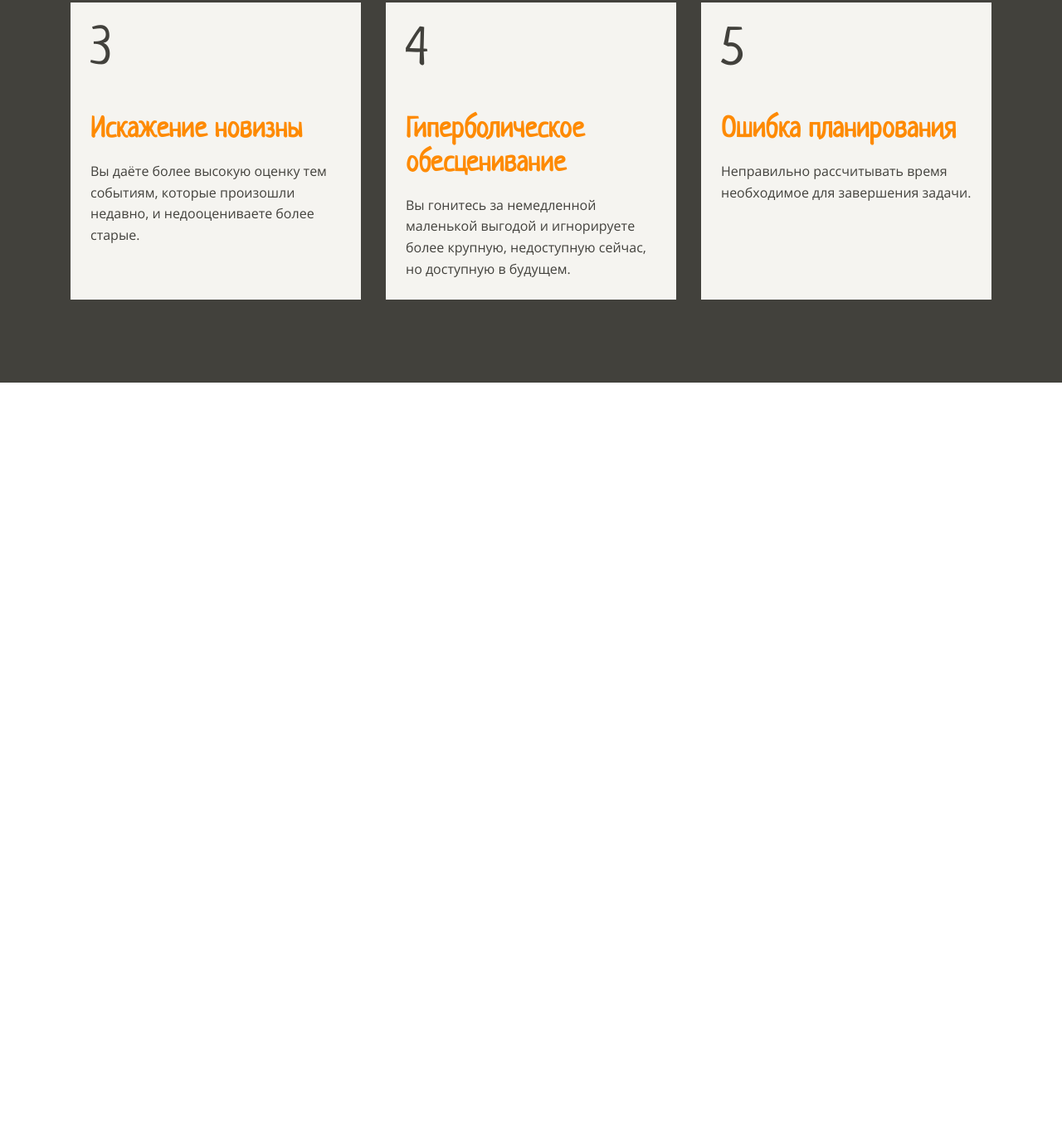
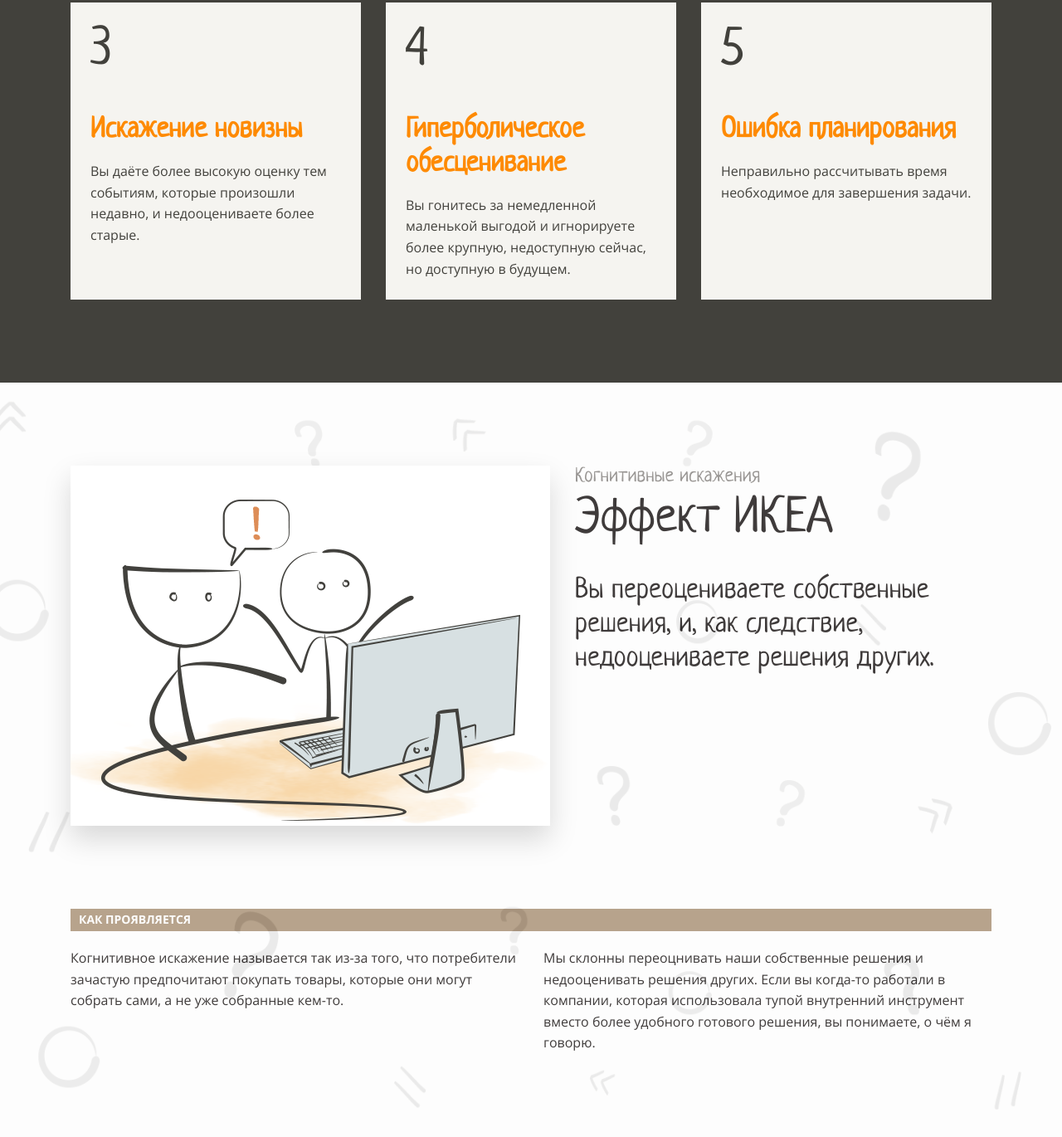
Before and after one commit to vvichgirl/layout-designer-project-58, a website: page src/index.html in a window 1280 px wide. Shown: the part 2216-3586 px from the top of the page at 83% size. Before the commit the page ends 2677 px from the top, so only its background shows below. Drawn offline with Linux system fonts and the light colour scheme.

Commit message:
add 'IKEA effect' section

```diff
--- a/src/index.html
+++ b/src/index.html
@@ -80,6 +80,27 @@
                 </nav>
             </div>
         </section>
+        <section id="ikea-effect" class="fon relative">
+            <div class="wrapper">
+                <div class="flex gap-30">
+                    <img src="img/1.png" alt="Эффект ИКЕА" class="img-distortion">
+                    <div>
+                        <h4>Когнитивные искажения</h4>
+                        <p class="title-distortion">Эффект ИКЕА</p>
+                        <p class="description-distortion">Вы переоцениваете собственные решения, и, как следствие, недооцениваете решения других.</p>
+                    </div>
+                </div>
+                <h5 class="text-white bg-brown">Как проявляется</h5>
+                <div class="flex gap-30">
+                    <div class="flex-item-2">
+                        <p>Когнитивное искажение называется так из-за того, что потребители зачастую предпочитают покупать товары, которые они могут собрать сами, а не уже собранные кем-то.</p>
+                    </div>
+                    <div class="flex-item-2">
+                        <p>Мы склонны переоцнивать наши собственные решения и недооценивать решения других. Если вы когда-то работали в компании, которая использовала тупой внутренний инструмент вместо более удобного готового решения, вы понимаете, о чём я говорю.</p>
+                    </div>
+                </div>
+            </div>
+        </section>
     </main>
     <footer>
     </footer>
--- a/src/styles/style.css
+++ b/src/styles/style.css
@@ -20,8 +20,10 @@
 :root {
   --main-color: #fe8a02;
   --main-dark: #42413c;
+  --dark-transparent: #908d8b;
   --white: #fff;
   --light: #f5f4f0;
+  --brown: #B09A81;
 }
 
 * {
@@ -76,6 +78,11 @@
   background-color: var(--light);
 }
 
+.bg-brown {
+  background-color: var(--brown);
+  width: 100%;
+}
+
 .text-main-color {
   color: var(--main-color);
 }
@@ -119,7 +126,7 @@
 
 /* TEXT */
 
-h1, h2, h3 {
+h1, h2, h3, h4, h5 {
   margin: 0;
 
   font-family: Neucha, sans-serif;
@@ -136,6 +143,20 @@
 
 h3 {
   font-size: 34px;
+}
+
+h4 {
+  font-size: 24px;
+  font-weight: normal;
+  color: var(--dark-transparent);
+}
+
+h5 {
+  padding: 5px 10px;
+  margin: 100px 0 20px;
+
+  font: bold 14px/1.2em OpenSans, sans-serif;
+  text-transform: uppercase;
 }
 
 .text-center {
@@ -238,3 +259,22 @@
 }
 
 /* END navigation */
+
+/* COMMON DISTORIONS STYLE */
+
+.title-distortion {
+  margin-bottom: 30px;
+
+  font: 60px/1.2em Neucha, sans-serif;
+}
+
+.description-distortion {
+  font: 34px/1.2em Neucha, sans-serif;
+}
+
+.img-distortion {
+  box-shadow: 0 16px 32px 0 #00000026;
+  z-index: 100;
+}
+
+/* END COMMON DISTORIONS STYLE */
```
